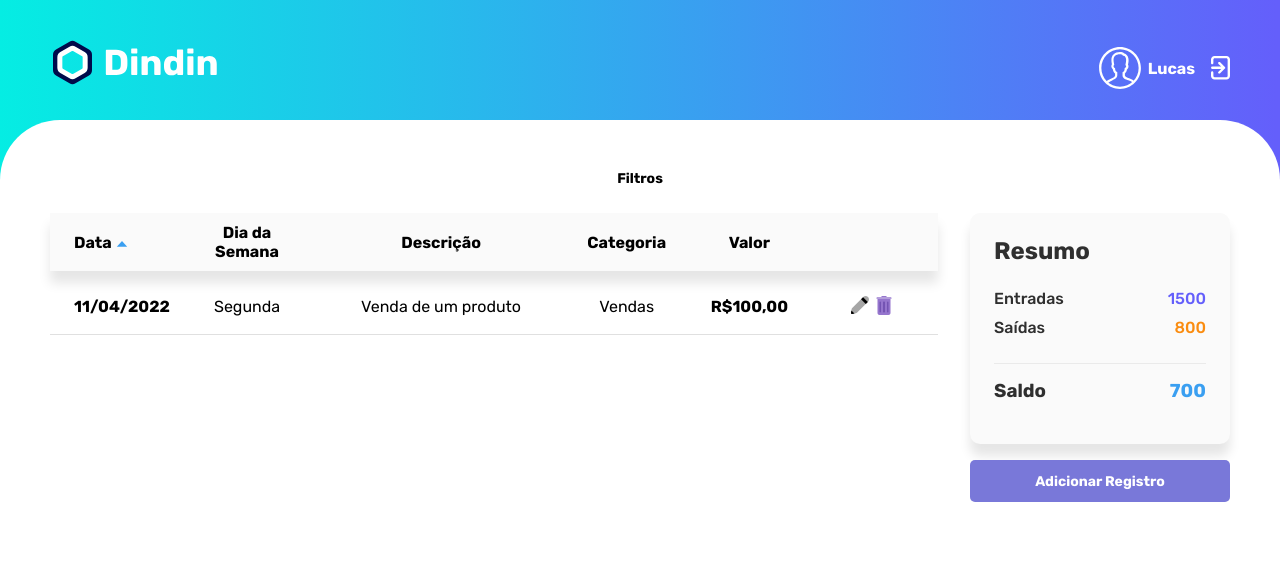
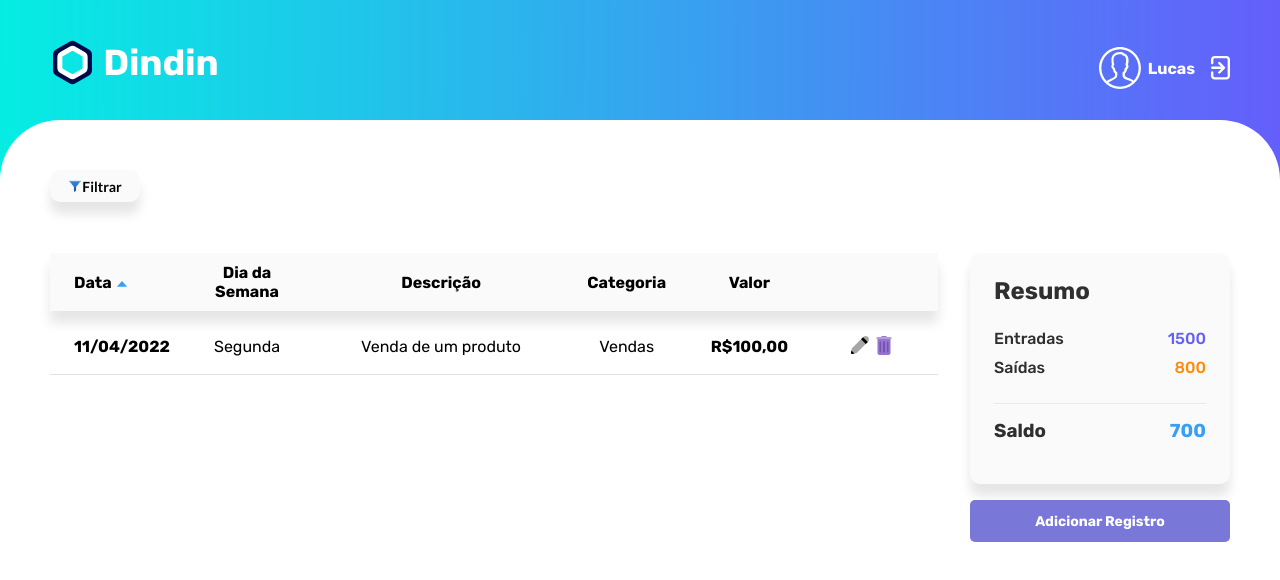
Before and after one commit to lcaalcantara/DINDIN, a React (Vite) app: page /main in a window 1280 px wide. Shown: the top 580 px of the page. Built offline with nearby package versions, Linux system fonts and the light colour scheme.

Commit message:
filter and chips components created

```diff
--- /dev/null
+++ b/src/components/Chip/index.jsx
@@ -0,0 +1,12 @@
+import './style.css';
+
+function Chip({ title, check }) {
+    return (
+        <div className={`${check ? 'check' : 'uncheck'} container-chip`}>
+            <span>{title}</span>
+            {check ? 'X' : '+'}
+        </div>
+    )
+};
+
+export default Chip;
--- /dev/null
+++ b/src/components/Chip/style.css
@@ -0,0 +1,32 @@
+.container-chip {
+    width: 110px;
+    height: 24px;
+    display: flex;
+    justify-content: space-between;
+    align-items: center;
+    padding: 0 10px;
+    margin: 10px 10px 10px 0;
+
+    background-color: #FAFAFA;
+    box-shadow: 0 12px 11px rgba(0, 0, 0, 0.1);
+    border-radius: 10px;
+
+    font-size: 14px;
+    cursor: pointer;
+}
+
+.container-chip span {
+    white-space: nowrap;
+    overflow: hidden;
+    text-overflow: ellipsis;
+}
+
+.check {
+    background-color: #7978D9;
+    color: white;
+}
+
+.uncheck {
+    background-color: #FAFAFA;
+    color: black;
+}
--- /dev/null
+++ b/src/components/Filter/index.jsx
@@ -0,0 +1,37 @@
+import { useState } from 'react';
+import './style.css';
+import FilterIcon from '../../assets/filter-icon.svg'
+import Chip from '../Chip';
+
+function Filter() {
+    const [open, setOpen] = useState(false);
+
+    return (
+        <div className='container-filter'>
+
+            <button className='btn-filter btn-white' onClick={() => setOpen(!open)}>
+                <img src={FilterIcon} alt="filter" />
+                Filtrar
+            </button>
+
+            {open &&
+                <div className='filter-body'>
+                    <strong>Categoria</strong>
+
+                    <div className='container-categories'>
+                        <Chip check title='Compras' />
+                        <Chip check={false} title='Vendas' />
+                    </div>
+
+                    <div className='container-btn-filter'>
+                        <button className='btn-white btn-xs'>Limpar Filtros</button>
+                        <button className='btn-purple btn-xs'>Aplicar Filtros</button>
+                    </div>
+                </div>
+            }
+
+        </div>
+    )
+};
+
+export default Filter;
--- /dev/null
+++ b/src/components/Filter/style.css
@@ -0,0 +1,48 @@
+.container-filter {
+    width: 100%;
+    display: flex;
+    flex-direction: column;
+    align-items: flex-start;
+}
+
+.btn-filter {
+    width: 90px;
+    height: 32px;
+    border-radius: 10px;
+    margin-bottom: 25px;
+    font-family: 'Lato', sans-serif;
+}
+
+.filter-body {
+    width: 100%;
+    height: 300px;
+
+    background-color: #FAFAFA;
+    box-shadow: 0 12px 11px rgba(0, 0, 0, 0.1);
+    border-radius: 10px;
+
+    display: flex;
+    flex-direction: column;
+    justify-content: center;
+    align-items: flex-start;
+    padding: 32px 32px 24px 32px;
+}
+
+.container-categories {
+    display: flex;
+    flex-direction: column;
+    flex-wrap: wrap;
+    height: 150px;
+    margin: 20px 0 16px 0;
+}
+
+.container-btn-filter {
+    display: flex;
+    width: 100%;
+}
+
+.container-btn-filter button {
+    width: 130px;
+    border-radius: 10px;
+    margin-right: 16px;
+}
--- a/src/pages/Main/index.jsx
+++ b/src/pages/Main/index.jsx
@@ -5,6 +5,7 @@ import Resume from "../../components/Resume";
 import ProfileModal from "../../components/ProfileModal";
 import { useState } from "react";
 import AddTransactionModal from "../../components/AddTransactionModal";
+import Filter from "../../components/Filter";
 
 function Main() {
   const [openModalProfile, setOpenModalProfile] = useState(false)
@@ -18,7 +19,7 @@ function Main() {
 
       <section>
         <div className="width-limit">
-          <button>Filtros</button>
+          <Filter />
           <div className="container-data">
             <Table />
             <div className="container-right">
--- a/src/styles/buttons.css
+++ b/src/styles/buttons.css
@@ -46,4 +46,6 @@ button {
 .btn-white {
     background-color: #FAFAFA;
     color: black;
+    box-shadow: 0 12px 11px rgba(0, 0, 0, 0.1);
+    border-radius: 10px;
 }
```
Also changed, not shown: src/assets/filter-icon.svg (added).
